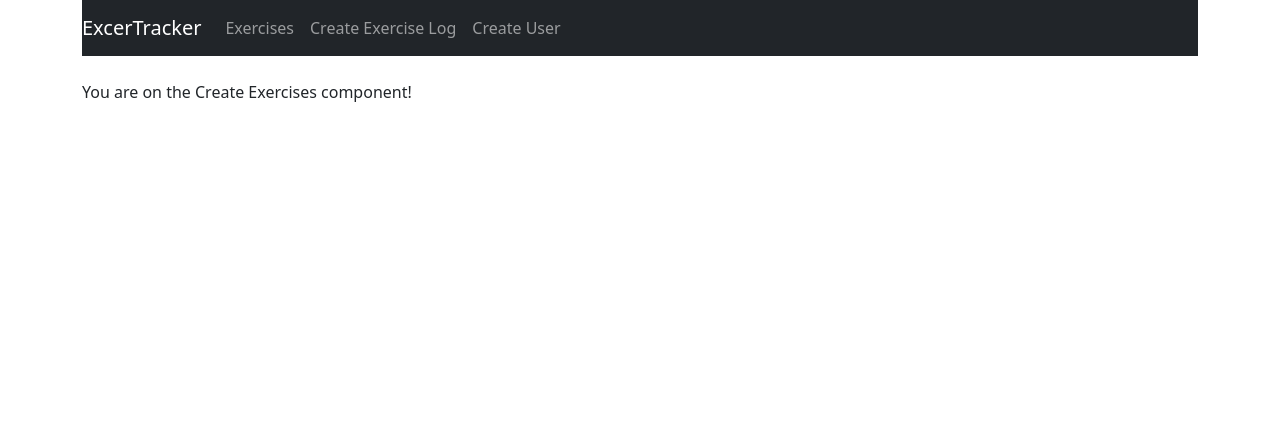
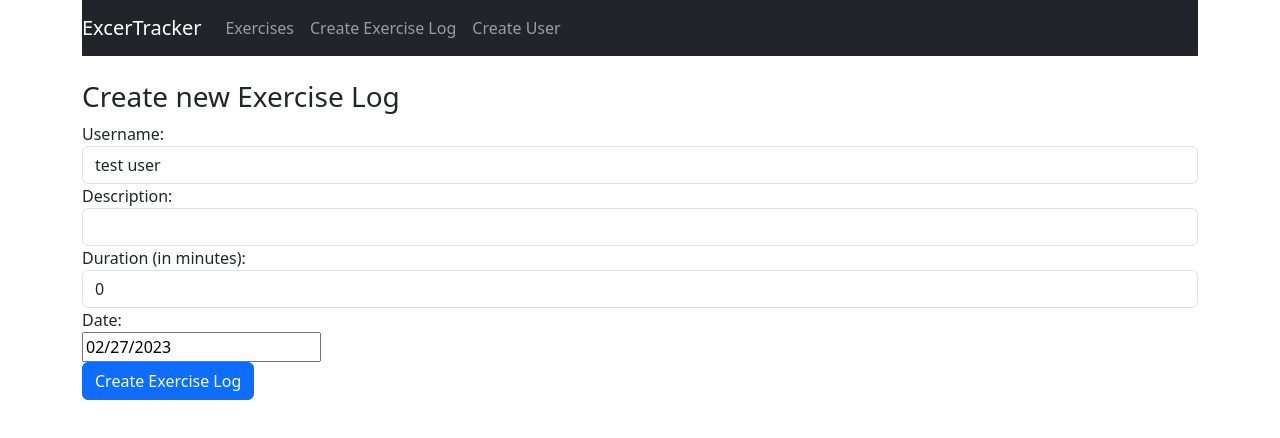
Before and after one commit to andreyunis/mern-exercise-tracker, a React (Create React App) app: page /create in a window 1280 px wide. Shown: the top 438 px of the page. Built offline with nearby package versions, Linux system fonts and the light colour scheme.

Commit message:
Added Create New execise log

```diff
--- a/package.json
+++ b/package.json
@@ -7,6 +7,7 @@
     "@testing-library/react": "^13.4.0",
     "@testing-library/user-event": "^13.5.0",
     "react": "^18.2.0",
+    "react-datepicker": "^4.10.0",
     "react-dom": "^18.2.0",
     "react-scripts": "^5.0.1",
     "typescript": "^4.9.4",
--- a/src/components/create-exercise.component.js
+++ b/src/components/create-exercise.component.js
@@ -1,10 +1,127 @@
 import React from 'react';
+import DatePicker from 'react-datepicker';
+import "react-datepicker/dist/react-datepicker.css";
 
 export default class CreateExercise extends React.Component {
+    constructor(props) {
+        super(props);
+
+        this.onChangeUsername = this.onChangeUsername.bind(this);
+        this.onChangeDescription = this.onChangeDescription.bind(this);
+        this.onChangeDuration = this.onChangeDuration.bind(this);
+        this.onChangeDate = this.onChangeDate.bind(this);
+        this.onSubmit = this.onSubmit.bind(this);
+
+        this.state = {
+            username: '',
+            description: '',
+            duration: 0,
+            date: new Date(),
+            users: []
+        }
+
+    }
+
+    componentDidMount() {
+        this.setState({
+            users: ['test user'],
+            username: 'test user',
+
+        })
+    }
+
+    onChangeUsername(e) {
+        this.setState({
+            username: e.target.value
+        });
+    }
+
+    onChangeDescription(e) {
+        this.setState({
+            description: e.target.value
+        });
+    }
+
+    onChangeDuration(e) {
+        this.setState({
+            duration: e.target.value
+        });
+    }
+
+    onChangeDate(date) {
+        this.setState({
+            date: date
+        });
+    }
+
+    onSubmit(e){
+        e.preventDefault();
+
+        const exercise = {
+            username: this.state.username,
+            description: this.state.duration,
+            duration: this.state.duration,
+            date: this.state.date,
+        }
+        console.log(exercise);
+
+        window.location = '/';
+    }
+
     render() {
         return (
             <div>
-                <p>You are on the Create Exercises component!</p>
+                <h3>Create new Exercise Log</h3>
+                <form onSubmit={this.onSubmit}>
+                    <div className='form-group'>
+                        <label>Username: </label>
+                        <select ref="userInput"
+                            required
+                            className="form-control"
+                            value={this.state.username}
+                            onChange={this.onChangeUsername}>
+                            {
+                                this.state.users.map(function(user) {
+                                return <option
+                                    key={user}
+                                    value={user}>{user}
+                                    </option>;
+                                })
+                            }
+                        </select>
+                    </div>
+                    <div className="form-group">
+                        <label>Description: </label>
+                        <input  type="text"
+                            required
+                            className="form-control"
+                            value={this.state.description}
+                            onChange={this.onChangeDescription}
+                        />
+                    </div>
+                        <div className="form-group">
+                        <label>Duration (in minutes): </label>
+                        <input
+                            type="text"
+                            className="form-control"
+                            value={this.state.duration}
+                            onChange={this.onChangeDuration}
+                        />
+                    </div>
+                    <div className="form-group">
+                        <label>Date: </label>
+                        <div>
+                            <DatePicker
+                            selected={this.state.date}
+                            onChange={this.onChangeDate}
+                            />
+                        </div>
+                    </div>
+
+                    <div className="form-group">
+                        <input type="submit" value="Create Exercise Log" className="btn btn-primary" />
+                    </div>
+                </form>
             </div>
         );
     }
```
Also changed, not shown: 1 other file (tests, documents, lock files or other folders).
